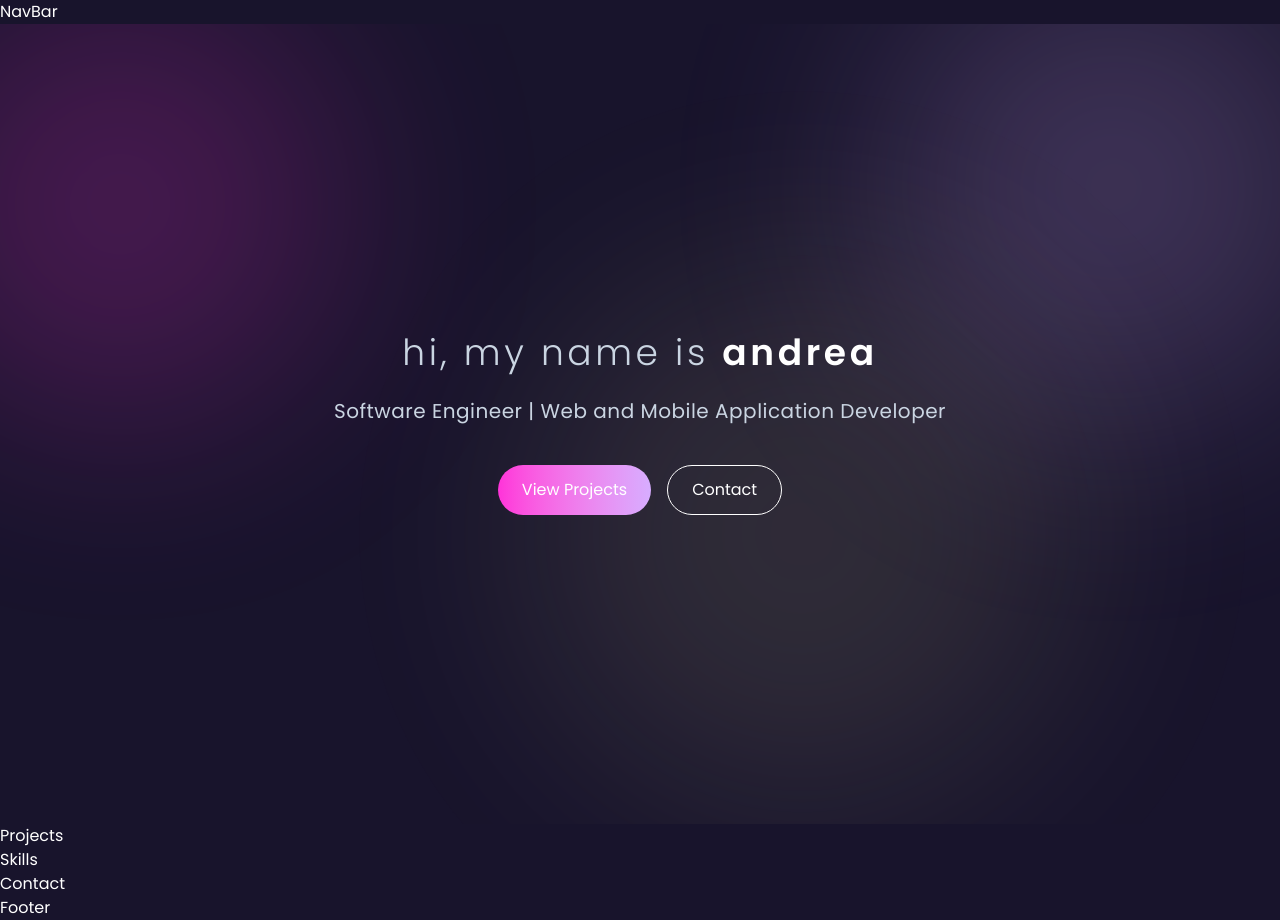
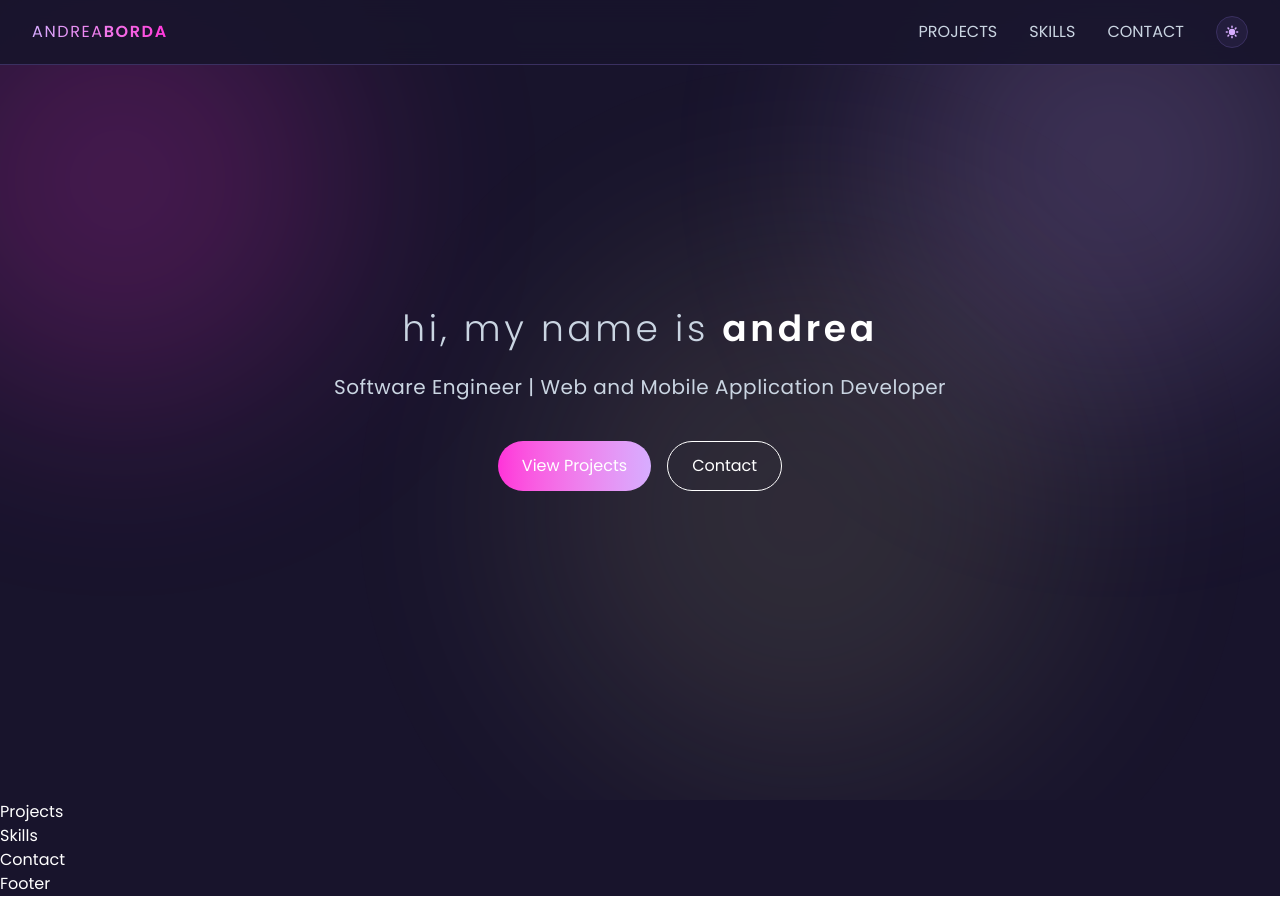
Before and after one commit to andreabordaa/portfolio-website, a React (Vite) app: page / in a window 1280 px wide. After the commit the page ends 896 px from the top, so only its background shows below. Built offline with nearby package versions, Linux system fonts and the light colour scheme.

Commit message:
feat: add navbar

```diff
--- a/package.json
+++ b/package.json
@@ -12,7 +12,8 @@
   "dependencies": {
     "@fontsource/poppins": "^5.2.7",
     "react": "^19.2.4",
-    "react-dom": "^19.2.4"
+    "react-dom": "^19.2.4",
+    "react-icons": "^5.6.0"
   },
   "devDependencies": {
     "@eslint/js": "^9.39.4",
--- a/src/components/NavBar.jsx
+++ b/src/components/NavBar.jsx
@@ -1,3 +1,42 @@
+import { HiSun, HiMoon } from "react-icons/hi";
+import { useState } from "react";
+
 export default function NavBar({ theme }) {
-  return <div>NavBar</div>;
+  const [darkMode, setDarkMode] = useState(true);
+  return (
+    <nav
+      className={`fixed top-0 left-0 right-0 z-50 flex justify-between items-center px-8 py-4 ${theme.navBg} backdrop-blur-md border-b border-[#3A3060]`}
+    >
+      {/* Logo */}
+      <h1 className="bg-gradient-to-r from-[#D7ADFF] to-[#FF32D9] bg-clip-text text-transparent tracking-widest text-md">
+        ANDREA
+        <span className="font-semibold">BORDA</span>
+      </h1>
+
+      {/* Nav Links */}
+      <ul className="flex items-center gap-8 text-md tracking widest">
+        <li className="text-slate-300 hover:text-white transition cursor-pointer">
+          PROJECTS
+        </li>
+        <li className="text-slate-300 hover:text-white transition cursor-pointer">
+          SKILLS
+        </li>
+        <li className="text-slate-300 hover:text-white transition cursor-pointer">
+          CONTACT
+        </li>
+
+        {/* Light/Dark Mode toggle button */}
+        <li
+          onClick={() => setDarkMode(!darkMode)}
+          className="w-8 h-8 rounded-full bg-[#231D3D] border border-[#3A3060] flex items-center justify-center cursor pointer hover:border-[#D7ADFF] transition"
+        >
+          {darkMode ? (
+            <HiSun className="text-[#D7ADFF] text-md" />
+          ) : (
+            <HiMoon className="text-[#D7ADFF] text-md" />
+          )}
+        </li>
+      </ul>
+    </nav>
+  );
 }
```
Also changed, not shown: 1 other file (tests, documents, lock files or other folders).
